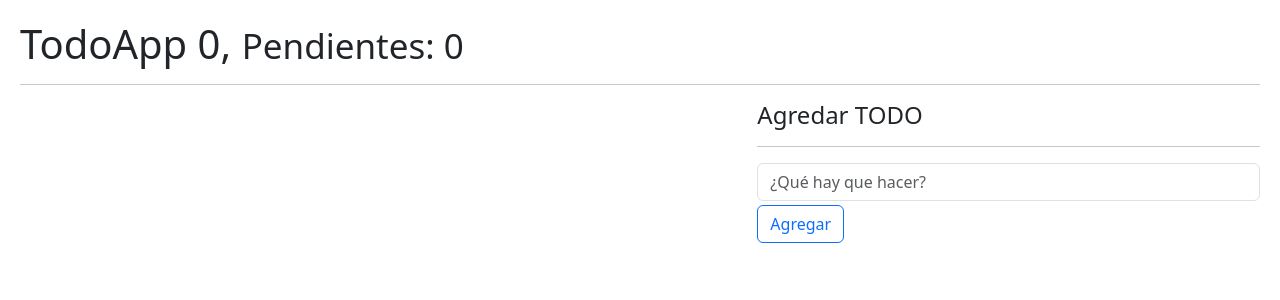
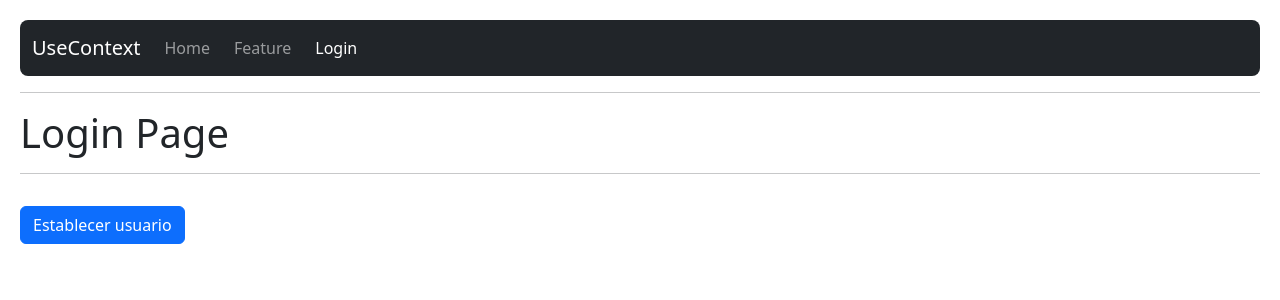
Before and after one commit to jnka9755/react-05HOOKSAPP, a React (Vite) app: page /login in a window 1280 px wide. Shown: the top 300 px of the page. Built offline with nearby package versions, Linux system fonts and the light colour scheme.

Commit message:
05 HOOKS APP
Se implementa Hook useContext

Se crean componentes

AboutPage
HomePage
LoginPage
MainApp
Navbar

Se crean componentes para uso de hook "useContext"

UserContext
UserProvider

Implementación de Routes, Link y NavLink

```diff
--- a/package.json
+++ b/package.json
@@ -11,7 +11,8 @@
   },
   "dependencies": {
     "react": "^18.2.0",
-    "react-dom": "^18.2.0"
+    "react-dom": "^18.2.0",
+    "react-router-dom": "6"
   },
   "devDependencies": {
     "@types/react": "^18.0.28",
--- /dev/null
+++ b/src/09-useContext/AboutPage.jsx
@@ -0,0 +1,9 @@
+
+export const AboutPage = () => {
+    return (
+        <>
+            <h1>About Page</h1>
+            <hr/>
+        </>
+    )
+}
--- /dev/null
+++ b/src/09-useContext/HomePage.jsx
@@ -0,0 +1,18 @@
+import { useContext } from "react"
+import { UserContext } from "./context/UserContext"
+
+export const HomePage = () => {
+
+    const { user } = useContext(UserContext);
+
+    return (
+        <>
+            <h1>Home Page <small>{ user?.name }</small></h1>
+            <hr/>
+
+            <pre>
+                {JSON.stringify( user, null, 3 )}
+            </pre>
+        </>
+    )
+}
--- /dev/null
+++ b/src/09-useContext/LoginPage.jsx
@@ -0,0 +1,24 @@
+import { useContext } from "react"
+import { UserContext } from "./context/UserContext";
+
+export const LoginPage = () => {
+
+    const { user, setUser } = useContext( UserContext );
+
+    return (
+        <>
+            <h1>Login Page</h1>
+            <hr/>
+
+            <pre>
+                {JSON.stringify( user, null, 3 )}
+            </pre>
+
+            <button
+                className="btn btn-primary"
+                onClick={ () => setUser ({id: 123, name: 'Juan Santana', email: 'juan@ejemplo.com'}) }
+            > Establecer usuario
+            </button>
+        </>
+    )
+}
--- /dev/null
+++ b/src/09-useContext/MainApp.jsx
@@ -0,0 +1,23 @@
+import { Navigate, Route, Routes } from "react-router-dom"
+import { HomePage } from "./HomePage"
+import { AboutPage } from "./AboutPage"
+import { LoginPage } from "./LoginPage"
+import { Navbar } from "./Navbar"
+import { UserProvider } from "./context/UserProvider"
+
+export const MainApp = () => {
+    return (
+        <UserProvider>
+            <Navbar/>
+            <hr/>
+
+            <Routes>
+                <Route path="/" element={ <HomePage /> }/>
+                <Route path="login" element={ <LoginPage /> }/>
+                <Route path="about" element={ <AboutPage /> }/>
+
+                <Route path="/*" element= {<Navigate to="/login" />} />
+            </Routes>
+        </UserProvider>
+    )
+}
--- /dev/null
+++ b/src/09-useContext/Navbar.jsx
@@ -0,0 +1,36 @@
+import { Link, NavLink }from "react-router-dom"
+
+export const Navbar = () => {
+    return (
+        <nav className="navbar navbar-expand-lg navbar-dark bg-dark rounded-3">
+            <div className="container-fluid">
+
+                <Link className="navbar-brand" to="#">UseContext</Link>
+
+                <div className="collapse navbar-collapse" id="navbarNav">
+                    <ul className="navbar-nav">
+
+                        <NavLink
+                            className={ ({isActive}) => `nav-link ${isActive ? 'active': ''}` }
+                            to="/">
+                            Home
+                        </NavLink>
+
+                        <NavLink
+                            className={ ({isActive}) => `nav-link ${isActive ? 'active': ''}` }
+                            to="/about">
+                            Feature
+                        </NavLink>
+
+                        <NavLink
+                            className={ ({isActive}) => `nav-link ${isActive ? 'active': ''}` }
+                            to="/login">
+                            Login
+                        </NavLink>
+
+                    </ul>
+                </div>
+            </div>
+        </nav>
+    )
+}
--- /dev/null
+++ b/src/09-useContext/context/UserContext.jsx
@@ -0,0 +1,3 @@
+import { createContext } from "react";
+
+export const UserContext = createContext();
--- /dev/null
+++ b/src/09-useContext/context/UserProvider.jsx
@@ -0,0 +1,15 @@
+import { useState } from "react"
+import { UserContext } from "./UserContext"
+
+
+
+export const UserProvider = ({ children }) => {
+
+    const [user, setUser] = useState();
+
+    return (
+        <UserContext.Provider value={{ user, setUser }}>
+            { children }
+        </UserContext.Provider>
+    )
+}
--- a/src/index.css
+++ b/src/index.css
@@ -5,3 +5,7 @@ body {
 button {
     margin-right: 10px;
 }
+
+a {
+    margin-right: 8px;
+}
--- a/src/main.jsx
+++ b/src/main.jsx
@@ -1,7 +1,9 @@
 import React from 'react'
 import ReactDOM from 'react-dom/client'
 import './index.css'
-import { TodoApp } from './08-useReducer/TodoApp'
+import { BrowserRouter } from 'react-router-dom'
+
+// import { TodoApp } from './08-useReducer/TodoApp'
 // import { CallbackHook } from './07-useCallback/CallbackHook'
 // import { MemorizeHook } from './06-memos/MemorizeHook'
 // import { Memorize } from './06-memos/Memorize'
@@ -15,9 +17,12 @@ import { TodoApp } from './08-useReducer/TodoApp'
 // import { CounterApp } from './01-useState/CounterApp'
 // import './08-useReducer/intro-reducer';
 // import { Padre } from './07-tarea-memo/Padre';
+import { MainApp } from './09-useContext/MainApp'
 
 ReactDOM.createRoot(document.getElementById('root')).render(
-  // <React.StrictMode>
-    <TodoApp />
-  // </React.StrictMode>,
+  <BrowserRouter>
+    {/* <React.StrictMode> */}
+      <MainApp />
+    {/* </React.StrictMode> */}
+  </BrowserRouter>
 )
```
Also changed, not shown: 1 other file (tests, documents, lock files or other folders).
